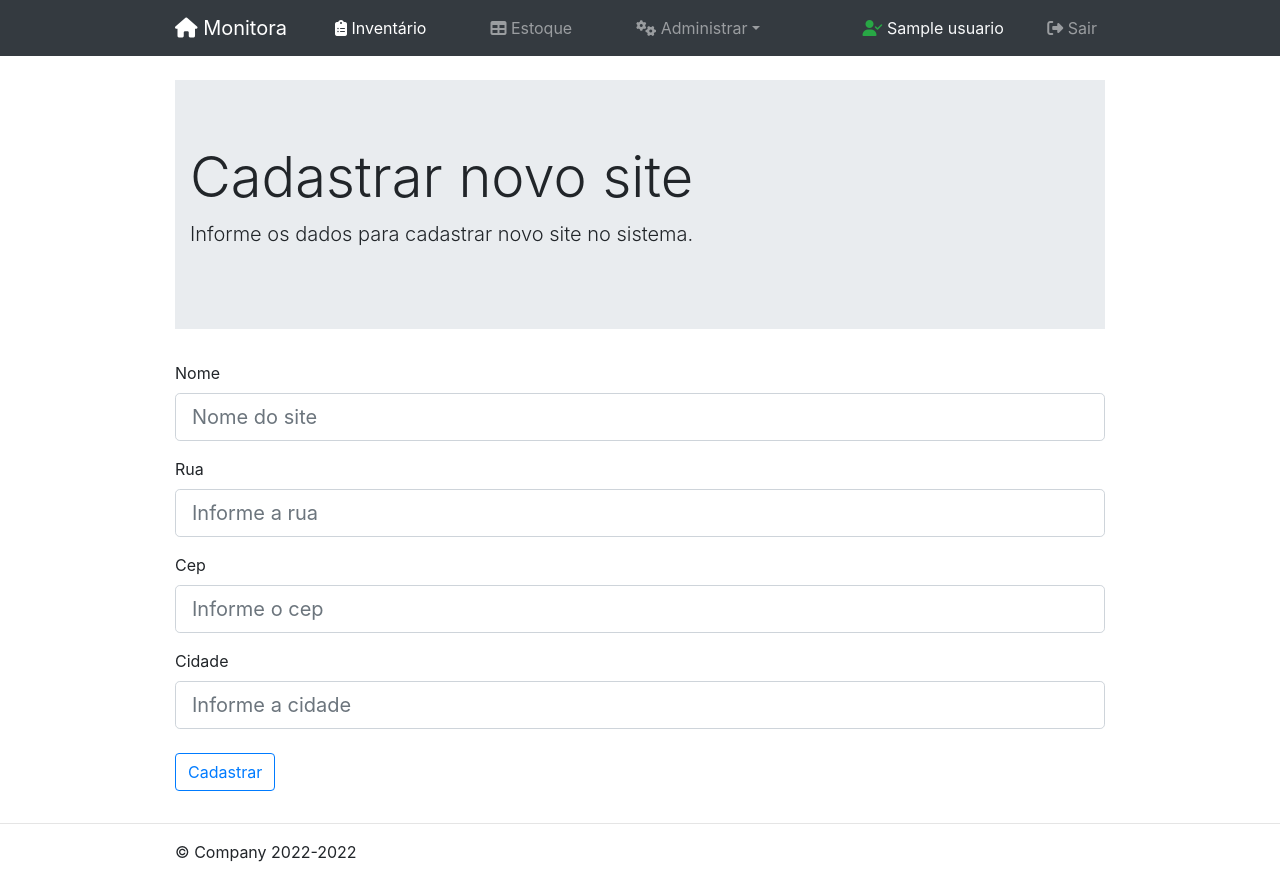
After one commit to jesiqueira/monitora, a Flask app: page /site/new in a window 1280 px wide. The commit adds this page. Run offline with Flask 2, Linux system fonts and the light colour scheme; a user stored in the database is signed in; tables that the repository leaves empty hold one stand-in row (values such as "Sample post"); some libraries are stand-ins or nearby versions.

Commit message:
Ataulizados paginas com ico, criados novas paginas

```diff
--- a/app/controllers/equipamento/form_disposivo.py
+++ b/app/controllers/equipamento/form_disposivo.py
@@ -1,6 +1,6 @@
 from flask_wtf import FlaskForm
 from wtforms import StringField, SubmitField, SelectField, RadioField
-from wtforms.validators import DataRequired, length
+from wtforms.validators import DataRequired, Length
 
 class Equipamento(FlaskForm):
   serial = StringField('Serial', validators=[DataRequired()])
--- a/app/controllers/main/form.py
+++ b/app/controllers/main/form.py
@@ -1,13 +1,30 @@
 from flask_wtf import FlaskForm
 from wtforms import StringField, SubmitField
-from wtforms.validators import DataRequired
+from wtforms.validators import DataRequired, Length, ValidationError
+from app.models.bdMonitora import Site, Endereco
 
-class EnderecoForm(FlaskForm):
-  rua = StringField('Rua', validators=[DataRequired()])
-  cep = StringField('Cep', validators=[DataRequired()])
-  cidade = StringField('Cidade', validators=[DataRequired()])
-  submit = SubmitField('Cadastrar')
 
 class SiteForm(FlaskForm):
-  nome = StringField('Nome', validators=[DataRequired()])
-  submit = SubmitField('Cadastrar')
+    nome = StringField('Nome', validators=[DataRequired(), Length(min=5, max=30, message='Atenção a quantidade de caracter, mínimo 5, máximo: 30')])
+    rua = StringField('Rua', validators=[DataRequired(), Length(min=10, max=40, message='Atenção a quantidade de caracter, mínimo 10, máximo: 30')])
+    cep = StringField('Cep', validators=[DataRequired(), Length(min=8, max=8, message='Atenção a quantidade de caracter, mínimo 8, máximo: 8')])
+    cidade = StringField('Cidade', validators=[DataRequired(), Length(min=5, max=40, message='Atenção a quantidade de caracter, mínimo 5, máximo: 30')])
+    submit = SubmitField('Cadastrar')
+
+    def validate_nome(self, nome):
+      site = Site.query.filter_by(siteNome=nome.data).first()
+      if site:
+        raise ValidationError('Nome já está cadastrado no sistema!')
+
+    def validate_rua(self, rua):
+      endereco = Endereco.query.filter_by(rua=rua.data).first()
+      if endereco:
+        raise ValidationError('Rua já está cadastrado no sistema!')
+
+    def validate_cep(self, cep):
+      endereco = Endereco.query.filter_by(cep=cep.data).first()
+      if endereco:
+        raise ValidationError('Cep já está cadastrado no sistema!')
+
+class localAtendimento(FlaskForm):
+  nomeLocal = StringField('Local', validators=[DataRequired(), Length(min=5, max=30, message='Campo obrigatório, mínimo 5, máximo 30 caracteres!')])
--- a/app/controllers/main/routes.py
+++ b/app/controllers/main/routes.py
@@ -1,5 +1,8 @@
 from flask import render_template, flash, redirect, url_for, Blueprint
+from app.controllers.main.form import SiteForm
 from flask_login import current_user, login_required
+from app.models.bdMonitora import Endereco, Site
+from app import db
 
 
 main = Blueprint('main', __name__)
@@ -22,3 +25,31 @@ desktop = {
 def home():
     # print(current_user.id)
     return render_template('home.html', title='Home', local='São Carlos', desktop=desktop)
+
+
+@main.route('/site')
+@login_required
+def site():
+    sites = db.session.query(Site.id, Site.siteNome, Endereco.rua, Endereco.cep, Endereco.cidade).join(Site, Endereco.id == Site.id).all()
+    return render_template('site.html', title='Site', sites=sites)
+
+
+@main.route('/site/new', methods=['GET', 'POST'])
+@login_required
+def registrar_site():
+    form = SiteForm()
+    if form.validate_on_submit():
+        endereco = Endereco(cidade=form.cidade.data, rua=form.rua.data, cep=form.cep.data)
+        db.session.add(endereco)
+        db.session.commit()
+        site = Site(form.nome.data, endereco.id)
+        db.session.add(site)
+        db.session.commit()
+        flash('Site Cadastrado com sucesso!', 'success')
+        return redirect(url_for('main.site'))
+    return render_template('registrar_site.html', title='Registrar Site', form=form)
+
+@main.route('/site/pa', methods=['GET', 'POST'])
+@login_required
+def localizarPA():
+    return render_template('localizacaoPa.html', title='Ponto Atendimento')
--- a/app/templates/home.html
+++ b/app/templates/home.html
@@ -17,7 +17,7 @@
                         {% endfor %}
                     {%endif%}
                 {%endwith%}
-                <h1 class="display-3 monitora">Monitora</h1>
+                <h1 class="display-3 monitora"><i class="fa-solid fa-binoculars"></i> Monitora</h1>
                 <p>Informações são atualizadas a cadas 4 horas, se precisar atualizar selecione o botão atualizar.</p>
                 <p><a class="btn btn-primary btn-lg" href="#" role="button">Atualizar &raquo;</a></p>
             </div>
--- a/app/templates/layout.html
+++ b/app/templates/layout.html
@@ -36,12 +36,12 @@
                         <h4 class="text-white">Opções</h4>
                         <ul class="list-unstyled">
                             {% if current_user.is_authenticated %}
-                                <li><a href="{{url_for('user.logout')}}" class="text-white">Sair</a></li>
-                                <li><a href="{{url_for('equipamento.listagem')}}" class="text-white">Tela Administrativa</a></li>
+                                <li><a href="{{url_for('user.logout')}}" class="text-white"> <i class="fa-solid fa-right-from-bracket"></i> Sair</a></li>
+                                <li><a href="{{url_for('equipamento.listagem')}}" class="text-white"><i class="fa-solid fa-gears"></i> Tela Administrativa</a></li>
                             {% else %}
                                 <li><a href="{{url_for('user.login')}}" class="text-white">Logar</a></li>
                             {% endif %}
-                            <li><a href="#" class="text-white">Contactar Suporte</a></li>
+                            <li><a href="#" class="text-white"><i class="fa-regular fa-envelope"></i> Contactar Suporte</a></li>
                         </ul>
                     </div>
                 </div>
--- a/app/templates/layout2.html
+++ b/app/templates/layout2.html
@@ -42,7 +42,7 @@
 
     <nav class="navbar navbar-expand-lg navbar-dark bg-dark">
       <div class="container">
-        <a class="navbar-brand" href="{{url_for('main.home')}}">Monitora</a>
+        <a class="navbar-brand" href="{{url_for('main.home')}}"><i class="fa-solid fa-house"></i> Monitora</a>
         <button class="navbar-toggler" type="button" data-toggle="collapse" data-target="#navbars" aria-controls="navbars" aria-expanded="false" aria-label="Toggle navigation">
           <span class="navbar-toggler-icon"></span>
         </button>
@@ -50,31 +50,36 @@
         <div class="collapse navbar-collapse" id="navbars">
           <ul class="navbar-nav mr-auto">
             <li class="nav-item px-4 active">
-              <a class="nav-link" href="{{url_for('equipamento.listagem')}}">Site<span class="sr-only">(current)</span></a>
+              <a class="nav-link" href="{{url_for('equipamento.listagem')}}"><i class="fa-solid fa-clipboard-list"></i> Inventário<span class="sr-only">(current)</span></a>
             </li>
             <li class="nav-item px-4">
-              <a class="nav-link" href="#">Estoque</a>
-            </li>
-            <li class="nav-item px-4">
-              <a class="nav-link" href="#">Link 2</a>
+              <a class="nav-link" href="#"><i class="fa-solid fa-table"></i> Estoque</a>
             </li>
             <li class="nav-item px-4 dropdown">
-              <a class="nav-link dropdown-toggle" href="#" data-toggle="dropdown" aria-expanded="false">Cadastrar</a>
+              <a class="nav-link dropdown-toggle" href="#" data-toggle="dropdown" aria-expanded="false"><i class="fa-solid fa-gears"></i> Administrar</a>
               <div class="dropdown-menu">
-                <a class="dropdown-item" href="#">Estoque</a>
-                <a class="dropdown-item" href="{{url_for('user.novo_usuario')}}">Usuários</a>
-                <a class="dropdown-item" href="#">Site</a>
+                <a class="dropdown-item" href="#"><i class="fa-solid fa-table"></i> Estoque</a>
+                <a class="dropdown-item" href="{{url_for('main.site')}}"><i class="fa-solid fa-map-location"></i> Site</a>
+                <a class="dropdown-item" href="{{url_for('user.lista_usuario')}}"><i class="fa-solid fa-user-gear"></i> Usuários</a>
+                <a class="dropdown-item" href="{{url_for('main.localizarPA')}}"><i class="fa-solid fa-magnifying-glass-location"></i> Local-Atendimento</a>
               </div>
             </li>
           </ul>
           <ul class="navbar-nav flex-row ml-md-auto d-none d-md-flex">
             <li class="nav-item">
-              <a class="nav-link" href="{{url_for('user.logout')}}">Sair</a>
+              <span class="text-light"><i class="fa-solid fa-user-check text-success"></i> {{current_user.userNome}}</span>
+            </li>
+          </ul>
+          <ul class="navbar-nav flex-row ml-md-auto d-none d-md-flex">
+            <li class="nav-item">
+              <a class="nav-link" href="{{url_for('user.logout')}}"><i class="fa-solid fa-right-from-bracket"></i> Sair</a>
             </li>
           </ul>
         </div>
       </div>
     </nav>
+    <div class="container mt-4">
+
       {% with messages = get_flashed_messages(with_categories=true)%}
           {% if messages %}
               {% for category, message in messages %}
@@ -84,7 +89,10 @@
               {% endfor %}
           {%endif%}
       {%endwith%}
+
       {% block content %}  {% endblock %}
+
+    </div>
 
     <hr>
     <footer class="container">
--- /dev/null
+++ b/app/templates/registrar_site.html
@@ -0,0 +1,73 @@
+{% extends 'layout2.html' %}
+{% block content %}
+  <header>
+    <div class="jumbotron jumbotron-fluid mt-4">
+      <div class="container">
+        <h1 class="display-4">Cadastrar novo site</h1>
+        <p class="lead">
+         Informe os dados para cadastrar novo site no sistema.
+        </p>
+      </div>
+    </div>
+  </header>
+  <main>
+    <div class="content-section mt-4">
+      <form method="POST" action="">
+        {{ form.hidden_tag() }}
+        <fieldset class="form-group">
+          <!-- <legend class="border-bottom mb-4">Cadastro usuário</legend> -->
+          <div class="form-group">
+            {{ form.nome.label(class='form-control-label') }} {% if form.nome.errors
+            %} {{ form.nome(class='form-control form-control-lg is-invalid')}}
+            <div class="invalid-feedback">
+              {% for error in form.nome.errors %}
+              <span>{{ error }}</span>
+              {% endfor %}
+            </div>
+            {% else %} {{ form.nome(class='form-control
+            form-control-lg',placeholder='Nome do site')}} {% endif %}
+          </div>
+          <div class="form-group">
+            {{ form.rua.label(class='form-control-label') }} {% if
+            form.rua.errors %} {{ form.rua(class='form-control form-control-lg
+            is-invalid')}}
+            <div class="invalid-feedback">
+              {% for error in form.rua.errors %}
+              <span>{{ error }}</span>
+              {% endfor %}
+            </div>
+            {% else %} {{ form.rua(class='form-control form-control-lg',
+            placeholder='Informe a rua')}} {% endif %}
+          </div>
+          <div class="form-group">
+            {{ form.cep.label(class='form-control-label') }} {% if
+            form.cep.errors %} {{ form.cep(class='form-control form-control-lg
+            is-invalid')}}
+            <div class="invalid-feedback">
+              {% for error in form.cep.errors %}
+              <span>{{ error }}</span>
+              {% endfor %}
+            </div>
+            {% else %} {{ form.cep(class='form-control form-control-lg',
+            placeholder='Informe o cep')}} {% endif %}
+          </div>
+          <div class="form-group">
+            {{ form.cidade.label(class='form-control-label') }} {% if
+            form.cidade.errors %} {{ form.cidade(class='form-control
+            form-control-lg is-invalid')}}
+            <div class="invalid-feedback">
+              {% for error in form.cidade.errors %}
+              <span>{{ error }}</span>
+              {% endfor %}
+            </div>
+            {% else %} {{ form.cidade(class='form-control form-control-lg',
+            placeholder='Informe a cidade')}} {% endif %}
+          </div>
+          <div class="form-group mt-4">
+            {{ form.submit(class='btn btn-outline-primary')}}
+          </div>
+        </fieldset>
+      </form>
+    </div>
+  </main>
+{% endblock content %}
```
Also changed, not shown: app/controllers/users/form.py (+45 -7 lines), app/controllers/users/routes.py (+16 -6 lines), app/models/bdMonitora.py (+16 -15 lines), app/templates/create_equipamento.html (+8 -2 lines), app/templates/criar_usuario.html (+53 -29 lines), app/templates/listagem.html (+8 -11 lines), app/templates/localizacaoPa.html (added, +51 -0 lines), app/templates/site.html (added, +51 -0 lines), app/templates/usuario.html (added, +56 -0 lines), 1 other file. Lines whose indentation alone changed are shown as unchanged.
